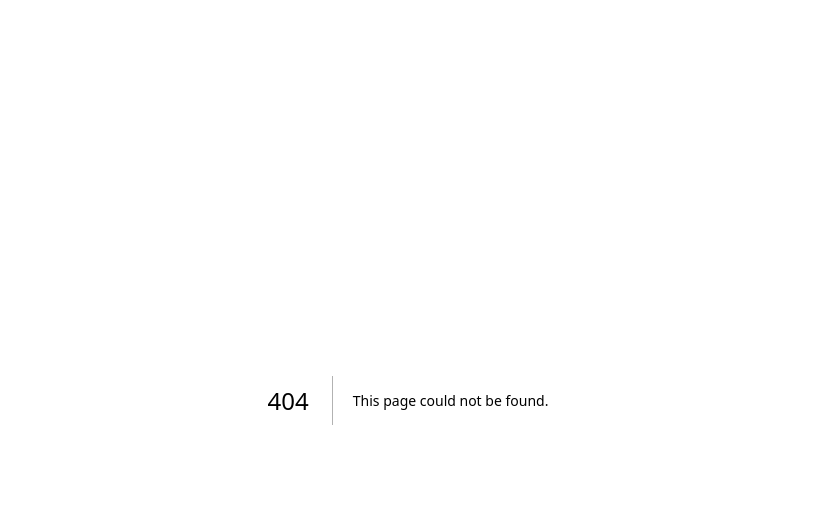
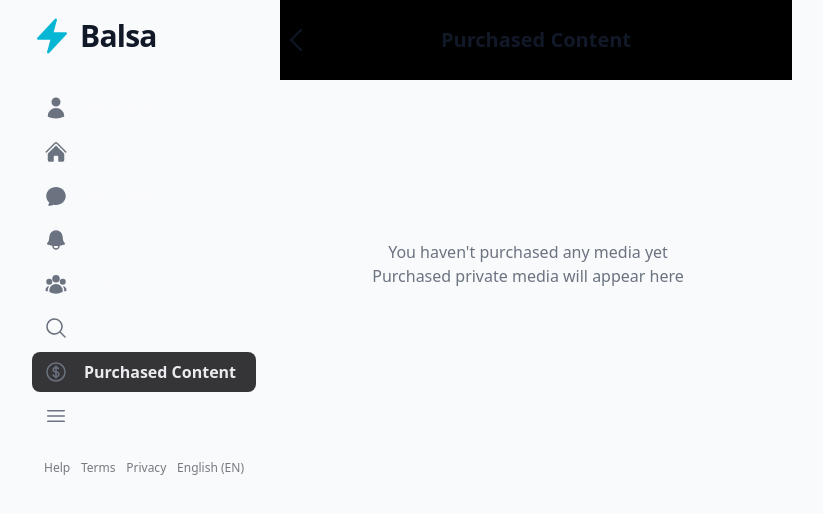
Before and after one commit to ytranhn/uniporfolio, a Next.js app: page /storage in a window 1280 px wide. Before the commit this address had no page. Shown: the top 514 px of the page, without its empty margins (232-1055 px from the left). Built offline with nearby package versions, Linux system fonts and the light colour scheme.

Commit message:
update storage page

```diff
--- a/src/components/More/menu.tsx
+++ b/src/components/More/menu.tsx
@@ -35,7 +35,10 @@ export default function MenuMore(props: MenuMoreProps) {
 					<span className="font-medium text-lg">Subscriptions</span>
 					<BoltIcon className="h-6 w-6 text-cyan-500" />
 				</div>
-				<div className="ml-3 pl-0 p-3 border-b border-gray-700 flex items-center justify-between cursor-pointer">
+				<div
+					className="ml-3 pl-0 p-3 border-b border-gray-700 flex items-center justify-between cursor-pointer"
+					onClick={() => router.push('/storage')}
+				>
 					<span className="font-medium text-lg">Purchased Content</span>
 					<CurrencyDollarIcon className="h-6 w-6 text-gray-500" />
 				</div>
--- /dev/null
+++ b/src/pages/storage/index.tsx
@@ -0,0 +1,23 @@
+import HeaderLayout from 'components/HeaderLayout';
+import * as React from 'react';
+import { useState } from 'react';
+import Layout from 'sections/Layout';
+
+export interface StorageProps {}
+
+export default function Storage(props: StorageProps) {
+	const [data, setData] = useState<any>();
+	return (
+		<Layout>
+			<HeaderLayout iconBack title="Purchased Content" />
+			<div className="pt-20">
+				{!data && (
+					<div className="pt-40 flex flex-col justify-center text-center">
+						<p className="text-base text-gray-500">You haven't purchased any media yet</p>
+						<p className="text-base text-gray-500">Purchased private media will appear here</p>
+					</div>
+				)}
+			</div>
+		</Layout>
+	);
+}
```
